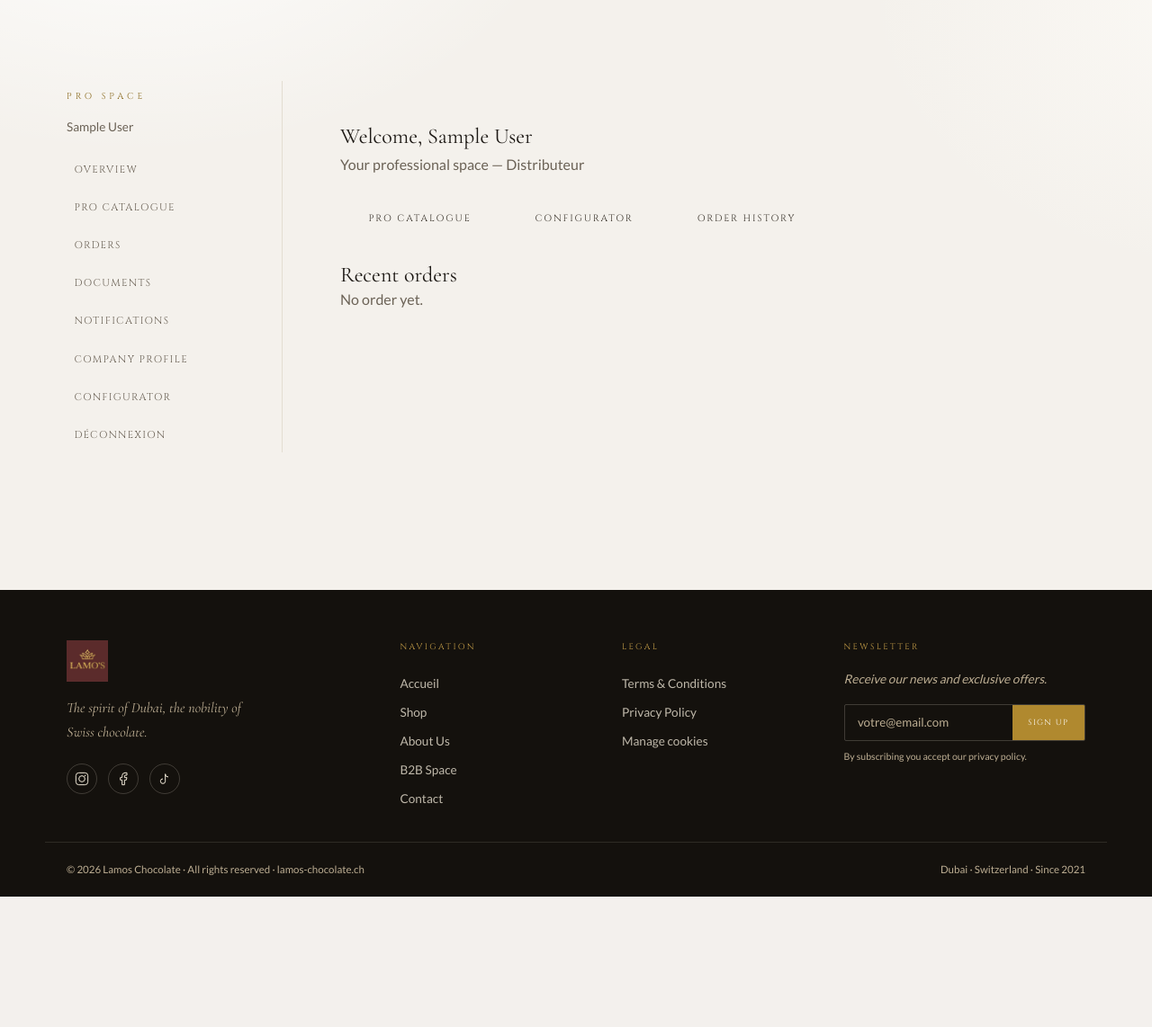
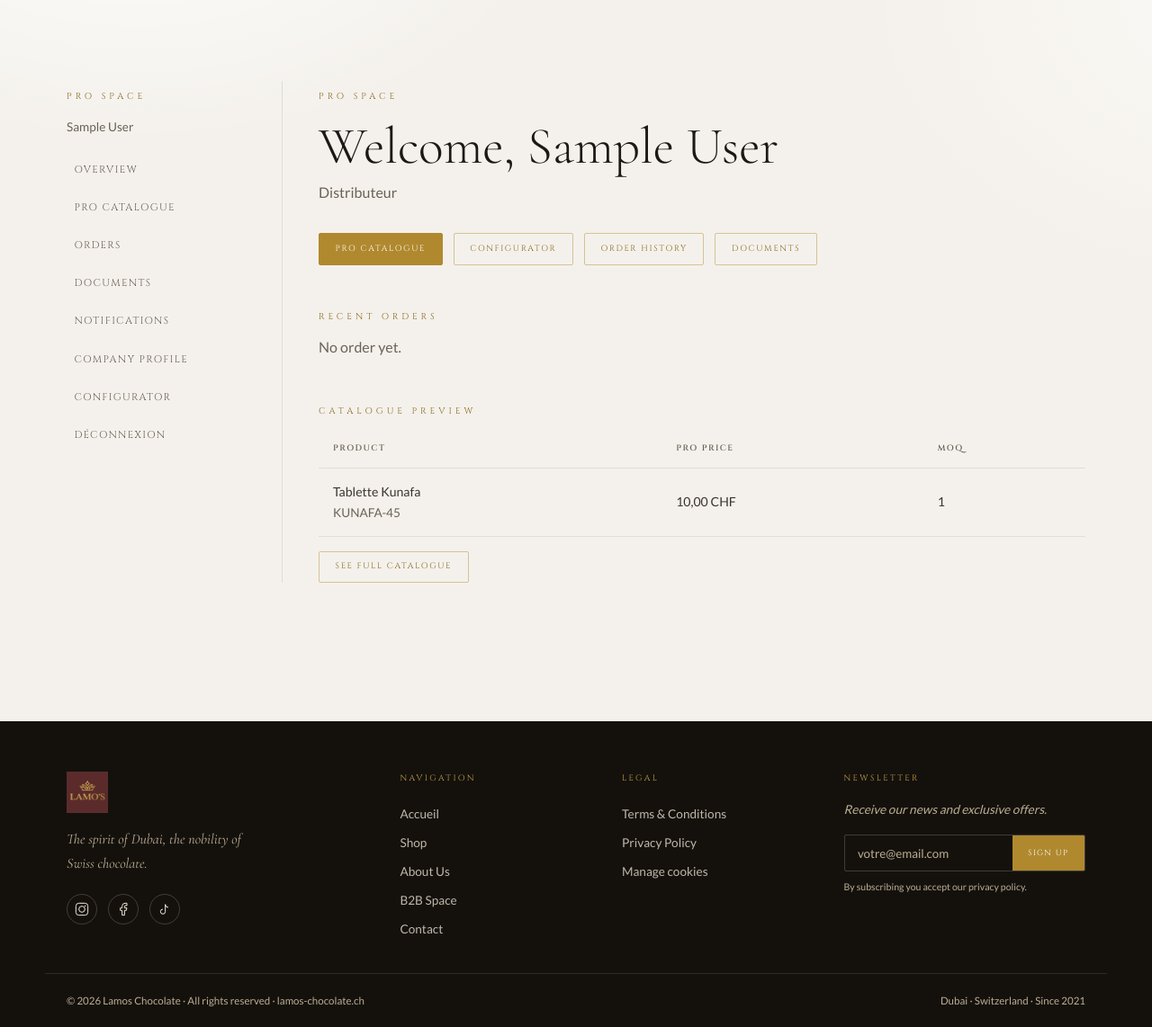
Before and after one commit to SaraEstelle/Lamos-chocolate, a Django app: page /b2b/portal/ in a window 1280 px wide. Shown: the part 73-1215 px from the top of the page at 90% size. Before the commit the page ends 1070 px from the top, so only its background shows below. Run offline with Django 5.2, Linux system fonts and the light colour scheme; a user stored in the database is signed in; data comes from the database, SQL or seed files in the repository; tables that the repository leaves empty hold one stand-in row (values such as "Sample post"); parts of the project's set-up code (start-up, migrations or seed data) failed here and were passed over.

Commit message:
refactor(b2b): rework portal home dashboard in Marbre
Replace Bootstrap classes with the Marbre design system, add quick-action
buttons, recent orders and a catalogue preview. Keeps the existing view
context (account, catalogue, orders) unchanged."

```diff
--- a/backend/templates/b2b/portal/home.html
+++ b/backend/templates/b2b/portal/home.html
@@ -1,22 +1,84 @@
 {% extends "b2b/portal/base_portal.html" %}
 {% load i18n %}
+
+{# =========================================================================
+   B2B portal — Home / dashboard
+   -------------------------------------------------------------------------
+   Context (from portal_home_view):
+     - account   : B2BAccount
+     - catalogue : first 6 pro catalogue rows (B2BProductInfo)
+     - orders    : last 5 B2B orders
+   ========================================================================= #}
+
 {% block title %}{% trans "Pro space" %} — Lamos Chocolate{% endblock %}
+
 {% block portal_content %}
-<div class="container my-5" style="max-width: 960px;">
-  <h1 class="mb-1">{% trans "Welcome" %}, {{ account.company_name }}</h1>
-  <p class="text-muted mb-4">{% trans "Your professional space" %} — {{ account.get_segment_display }}</p>
-  <div class="d-flex gap-2 mb-4">
-    <a href="{% url 'b2b:catalogue' %}" class="btn btn-primary">{% trans "Pro catalogue" %}</a>
-    <a href="{% url 'b2b:configurator' %}" class="btn btn-outline-dark">{% trans "Configurator" %}</a>
-    <a href="{% url 'b2b:history' %}" class="btn btn-outline-dark">{% trans "Order history" %}</a>
+  <span class="eyebrow">{% trans "Pro space" %}</span>
+  <h1 class="h-display" style="margin-bottom:.25rem;">
+    {% blocktrans with company=account.company_name %}Welcome, {{ company }}{% endblocktrans %}
+  </h1>
+  <p class="muted" style="margin-bottom:2rem;">{{ account.get_segment_display }}</p>
+
+  {# ---- Quick actions ---------------------------------------------------- #}
+  <div style="display:flex;flex-wrap:wrap;gap:.75rem;margin-bottom:2.5rem;">
+    <a href="{% url 'b2b:catalogue' %}" class="btn btn-gold btn-sm">{% trans "Pro catalogue" %}</a>
+    <a href="{% url 'b2b:configurator' %}" class="btn btn-outline btn-sm">{% trans "Configurator" %}</a>
+    <a href="{% url 'b2b:history' %}" class="btn btn-outline btn-sm">{% trans "Order history" %}</a>
+    <a href="{% url 'b2b:documents' %}" class="btn btn-outline btn-sm">{% trans "Documents" %}</a>
   </div>
-  <h2 class="h5">{% trans "Recent orders" %}</h2>
+
+  {# ---- Recent orders ---------------------------------------------------- #}
+  <h2 class="eyebrow">{% trans "Recent orders" %}</h2>
   {% if orders %}
-    <ul class="list-group">
-      {% for o in orders %}<li class="list-group-item d-flex justify-content-between">
-        <span>{{ o.order_number }}</span><span>{{ o.total_amount }} {{ o.currency }}</span>
-      </li>{% endfor %}
-    </ul>
-  {% else %}<p class="text-muted">{% trans "No order yet." %}</p>{% endif %}
-</div>
+    <table class="table" style="margin-bottom:2.5rem;">
+      <thead>
+        <tr>
+          <th>{% trans "Order" %}</th>
+          <th>{% trans "Date" %}</th>
+          <th>{% trans "Total" %}</th>
+        </tr>
+      </thead>
+      <tbody>
+        {% for o in orders %}
+          <tr>
+            <td>{{ o.order_number }}</td>
+            <td>{{ o.created_at|date:"d.m.Y" }}</td>
+            <td>{{ o.total_amount }} {{ o.currency }}</td>
+          </tr>
+        {% endfor %}
+      </tbody>
+    </table>
+  {% else %}
+    <p class="muted" style="margin-bottom:2.5rem;">{% trans "No order yet." %}</p>
+  {% endif %}
+
+  {# ---- Catalogue preview ------------------------------------------------ #}
+  <h2 class="eyebrow">{% trans "Catalogue preview" %}</h2>
+  {% if catalogue %}
+    <table class="table">
+      <thead>
+        <tr>
+          <th>{% trans "Product" %}</th>
+          <th>{% trans "Pro price" %}</th>
+          <th>{% trans "MOQ" %}</th>
+        </tr>
+      </thead>
+      <tbody>
+        {% for info in catalogue %}
+          <tr>
+            <td>{{ info.sku.product.name_fr }}
+              <div class="muted small">{{ info.sku.sku_code }}</div>
+            </td>
+            <td>{{ info.effective_price }} CHF</td>
+            <td>{{ info.moq }}</td>
+          </tr>
+        {% endfor %}
+      </tbody>
+    </table>
+    <a href="{% url 'b2b:catalogue' %}" class="btn btn-outline btn-sm mt-3">
+      {% trans "See full catalogue" %}
+    </a>
+  {% else %}
+    <p class="muted">{% trans "No product available." %}</p>
+  {% endif %}
 {% endblock %}
```
